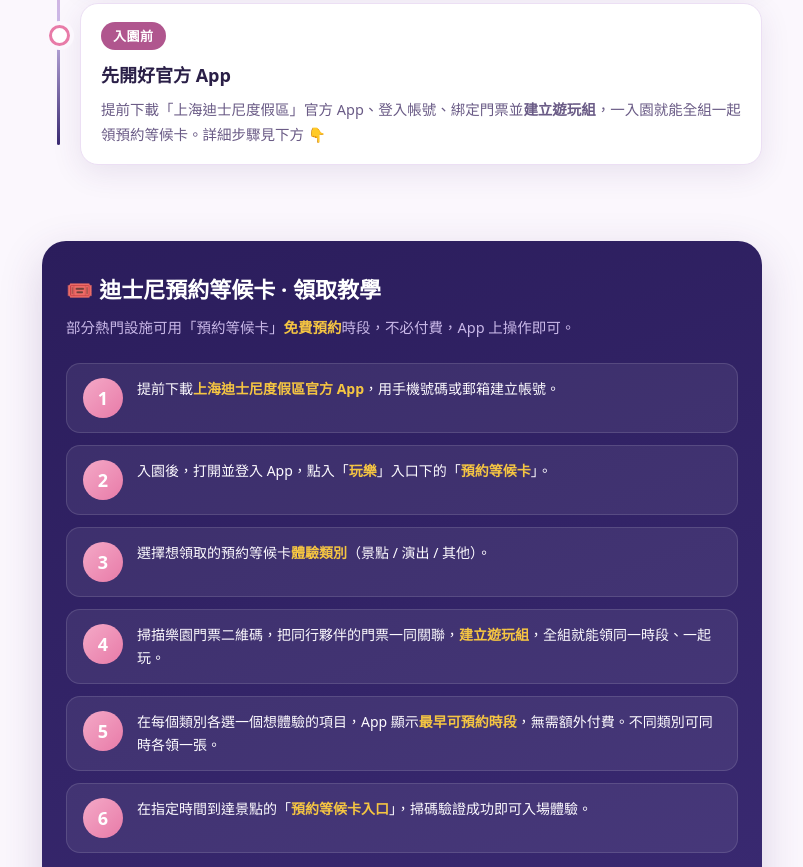
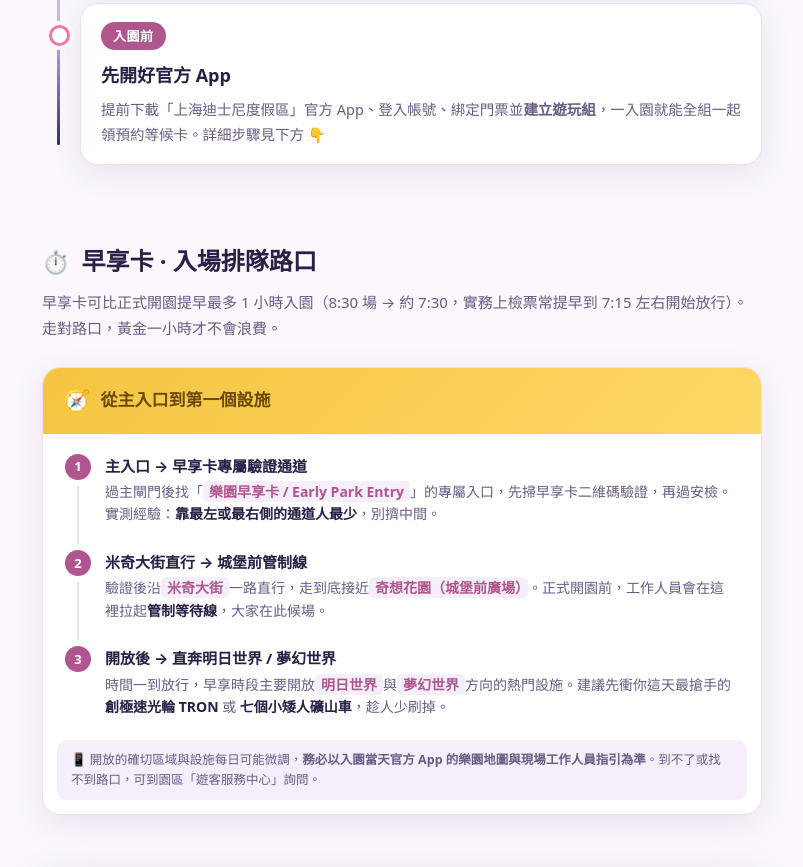
Before and after one commit to yating617/shanghai-disney, a plain HTML site: page index.html in a window 1280 px wide. Shown: the part 851-1718 px from the top of the page, without its empty margins (238-1041 px from the left). Drawn offline with Linux system fonts and the light colour scheme.

Commit message:
新增早享卡入場排隊路口動線說明

```diff
--- a/index.html
+++ b/index.html
@@ -262,6 +262,51 @@
     border-top: 1px dashed rgba(255,255,255,.2); padding-top: 14px;
   }
 
+  /* ---------- EARLY ENTRY ROUTE ---------- */
+  .route {
+    background: var(--surface); border: 1px solid var(--line);
+    border-radius: 18px; padding: 4px 6px 6px; box-shadow: var(--shadow);
+    overflow: hidden;
+  }
+  .route-head {
+    display: flex; align-items: center; gap: 10px;
+    background: linear-gradient(135deg, var(--magic-gold), #ffd766);
+    margin: -4px -6px 0; padding: 14px 20px;
+    color: #6b4a00;
+  }
+  .route-head .rico { font-size: 22px; }
+  .route-head b { font-family: var(--font-display); font-weight: 800; font-size: 17px; }
+  .route-steps {
+    list-style: none; margin: 0; padding: 8px 4px; counter-reset: r;
+  }
+  .route-steps > li {
+    position: relative; padding: 12px 14px 12px 52px; counter-increment: r;
+  }
+  .route-steps > li:not(:last-child)::after {
+    content: ""; position: absolute; left: 24px; top: 44px; bottom: -6px;
+    width: 2px; background: var(--line);
+  }
+  .route-steps > li::before {
+    content: counter(r); position: absolute; left: 12px; top: 12px;
+    width: 26px; height: 26px; border-radius: 50%;
+    background: var(--accent); color: #fff;
+    font-weight: 700; font-size: 13px;
+    display: grid; place-items: center;
+    font-variant-numeric: tabular-nums;
+  }
+  .route-steps > li b { color: var(--ink); font-weight: 700; }
+  .route-steps > li .rs-title { display: block; color: var(--ink); font-weight: 700; font-size: 15px; margin-bottom: 2px; }
+  .route-steps > li p { margin: 0; color: var(--ink-soft); font-size: 14px; line-height: 1.6; }
+  .route-steps mark {
+    background: var(--surface-2); color: var(--accent);
+    padding: 1px 6px; border-radius: 5px; font-weight: 700;
+  }
+  .route-foot {
+    margin: 2px 8px 8px; font-size: 12.5px; color: var(--ink-soft);
+    background: var(--surface-2); border-radius: 10px; padding: 10px 14px;
+    line-height: 1.6;
+  }
+
   /* ---------- SHOWTIMES ---------- */
   .shows { display: grid; gap: 12px; }
   .showrow {
@@ -337,6 +382,30 @@
           <p>提前下載「上海迪士尼度假區」官方 App、登入帳號、綁定門票並<b>建立遊玩組</b>，一入園就能全組一起領預約等候卡。詳細步驟見下方 👇</p>
         </div>
       </div>
+    </div>
+  </section>
+
+  <!-- ============ 早享卡入場動線 ============ -->
+  <section class="block">
+    <div class="sec-head"><span class="dot">⏱️</span><h2>早享卡 · 入場排隊路口</h2></div>
+    <p class="sec-sub">早享卡可比正式開園提早最多 1 小時入園（8:30 場 → 約 7:30，實務上檢票常提早到 7:15 左右開始放行）。走對路口，黃金一小時才不會浪費。</p>
+    <div class="route">
+      <div class="route-head"><span class="rico">🧭</span><b>從主入口到第一個設施</b></div>
+      <ol class="route-steps">
+        <li>
+          <span class="rs-title">主入口 → 早享卡專屬驗證通道</span>
+          <p>過主閘門後找「<mark>樂園早享卡 / Early Park Entry</mark>」的專屬入口，先掃早享卡二維碼驗證，再過安檢。實測經驗：<b>靠最左或最右側的通道人最少</b>，別擠中間。</p>
+        </li>
+        <li>
+          <span class="rs-title">米奇大街直行 → 城堡前管制線</span>
+          <p>驗證後沿<mark>米奇大街</mark>一路直行，走到底接近<mark>奇想花園（城堡前廣場）</mark>。正式開園前，工作人員會在這裡拉起<b>管制等待線</b>，大家在此候場。</p>
+        </li>
+        <li>
+          <span class="rs-title">開放後 → 直奔明日世界 / 夢幻世界</span>
+          <p>時間一到放行，早享時段主要開放<mark>明日世界</mark>與<mark>夢幻世界</mark>方向的熱門設施。建議先衝你這天最搶手的 <b>創極速光輪 TRON</b> 或 <b>七個小矮人礦山車</b>，趁人少刷掉。</p>
+        </li>
+      </ol>
+      <p class="route-foot">📱 開放的確切區域與設施每日可能微調，<b>務必以入園當天官方 App 的樂園地圖與現場工作人員指引為準</b>。到不了或找不到路口，可到園區「遊客服務中心」詢問。</p>
     </div>
   </section>
 
```
